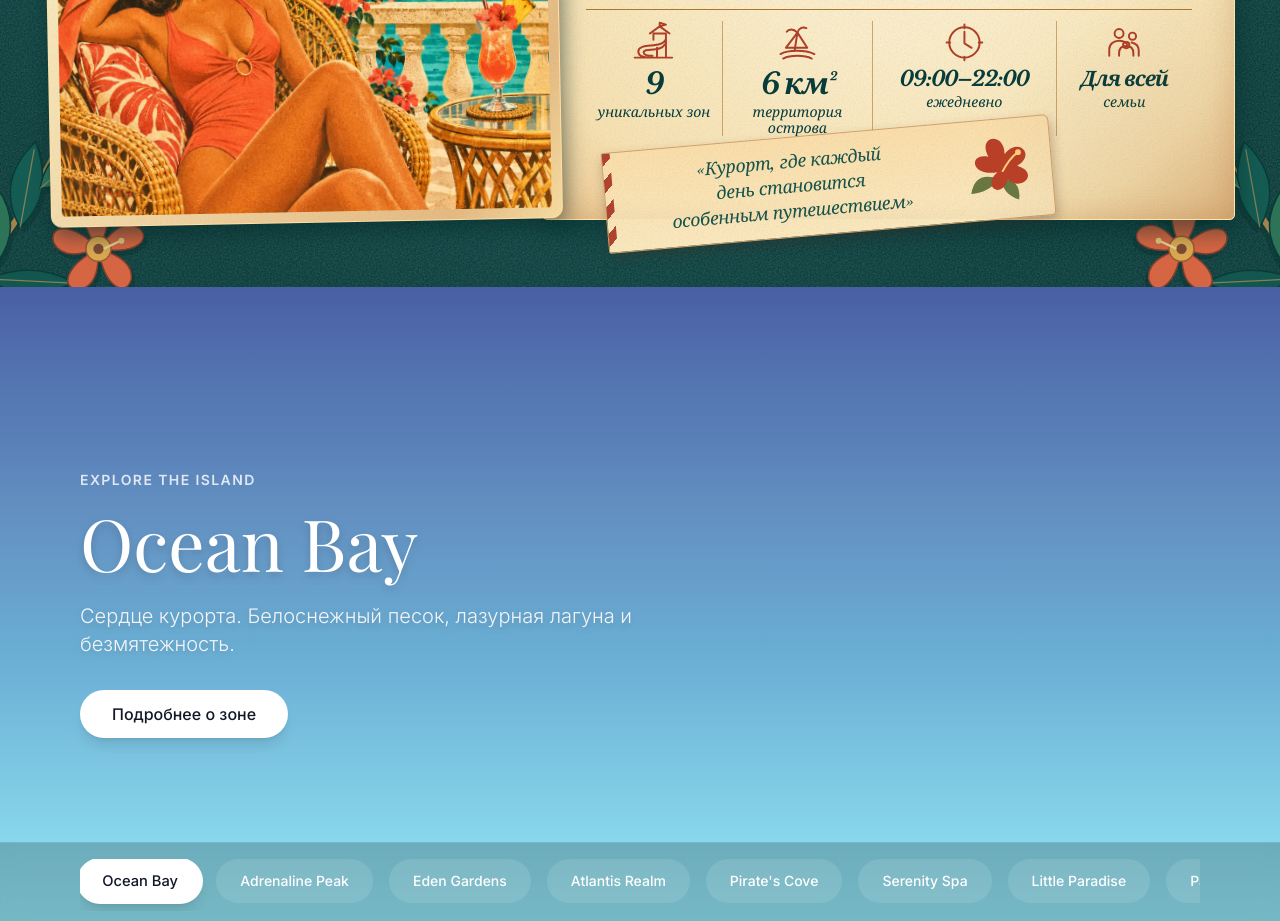
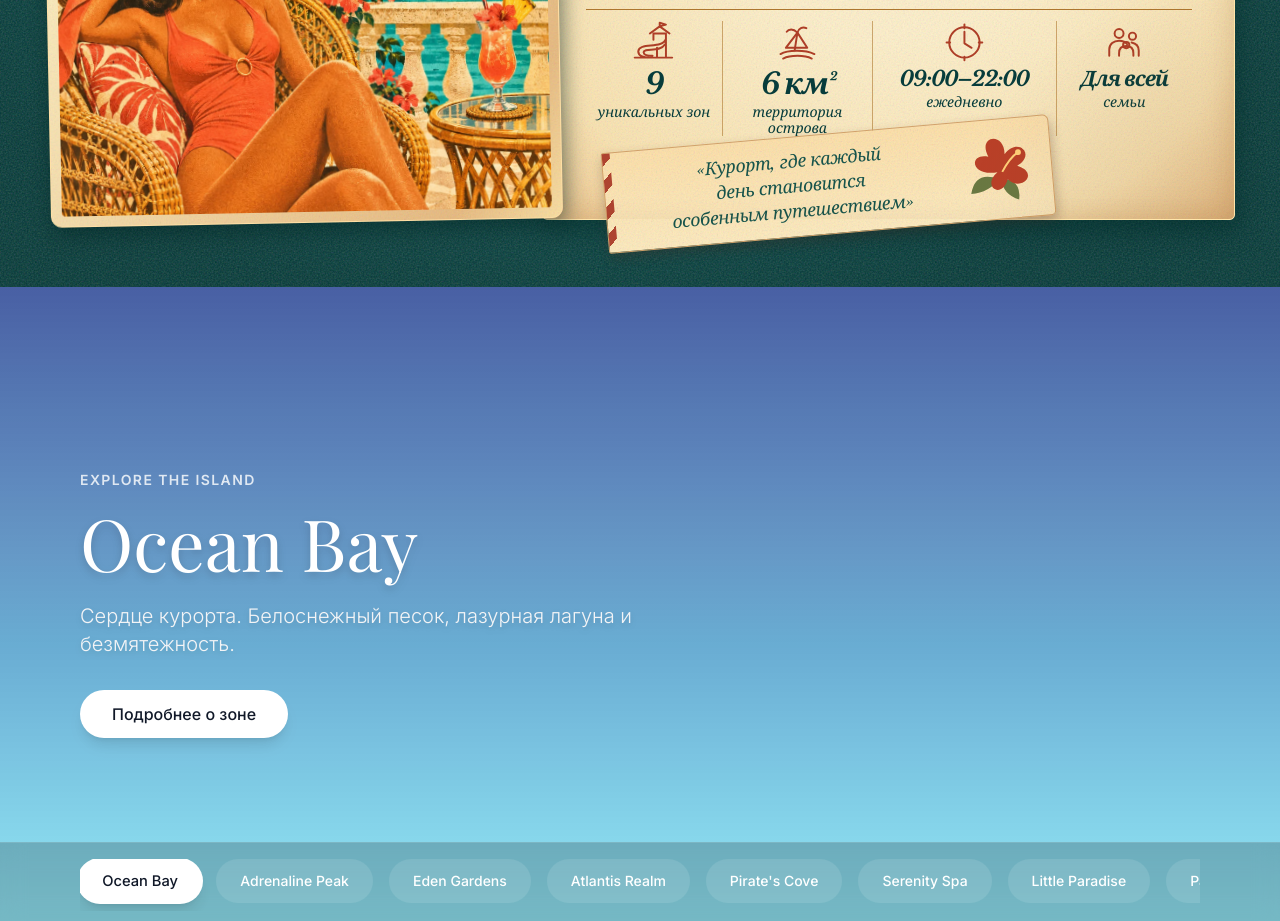
Before and after one commit to raccoonforge/aqua-paradise-resort, a React (Vite) app: page / in a window 1280 px wide. Shown: the part 1300-2221 px from the top of the page. Built offline with nearby package versions, Linux system fonts and the light colour scheme; a web font is replaced by a local one.

Commit message:
fix(about): remove flat botanical ornaments from magazine corners

```diff
--- a/src/components/AboutResort.tsx
+++ b/src/components/AboutResort.tsx
@@ -15,35 +15,6 @@ function HighlightIcon({ name }: { name: typeof highlights[number]['icon'] }) {
   if (name === 'island') return <svg viewBox="0 0 48 48" fill="none" stroke="currentColor" strokeWidth="2.2" aria-hidden="true"><path d="M5 37c8-5 28-5 38 0M8 42c8-4 24-4 32 0M11 30l13-17 11 17H11Z" /><path d="M24 13c1-5 6-7 10-5M24 13c-5-5-10-4-12-1M24 13l-3 19" /></svg>;
   if (name === 'clock') return <svg viewBox="0 0 48 48" fill="none" stroke="currentColor" strokeWidth="2.2" aria-hidden="true"><circle cx="24" cy="24" r="17" /><path d="M24 12v13l8 5M24 4v4M24 40v4M4 24h4M40 24h4" /></svg>;
   return <svg viewBox="0 0 48 48" fill="none" stroke="currentColor" strokeWidth="2.2" aria-hidden="true"><circle cx="18" cy="14" r="5" /><circle cx="33" cy="17" r="4" /><circle cx="26" cy="27" r="3.5" /><path d="M7 39v-7c0-6 5-10 11-10 4 0 7 1 9 4M32 24c5 1 8 4 8 9v6M18 39v-3c0-5 3-8 8-8s8 3 8 8v3" /></svg>;
-}
-
-/* Small screen-printed botanical accent for the outside corners of the spread.
-   All paths are decorative, vector-based and contain no text. */
-function BotanicalCorner({ side }: { side: 'left' | 'right' }) {
-  return (
-    <svg className={`apr-about__botanical apr-about__botanical--${side}`}
-      viewBox="0 0 260 245" fill="none" aria-hidden="true" focusable="false">
-      <g stroke="#073b36" strokeWidth="2" strokeLinejoin="round">
-        <path d="M-15 232C33 176 73 121 114 42" stroke="#b58b50" strokeWidth="8"/>
-        <path d="M37 187C8 147 7 106 25 71C60 111 65 149 37 187Z" fill="#307a5a"/>
-        <path d="M68 140C44 98 53 58 89 24C106 73 101 109 68 140Z" fill="#155f56"/>
-        <path d="M95 87C102 45 132 22 181 16C161 62 134 85 95 87Z" fill="#347d64"/>
-        <path d="M23 210C64 193 103 193 141 215C95 235 58 233 23 210Z" fill="#145951"/>
-        <path d="M125 125C156 84 198 72 242 87C217 127 179 143 125 125Z" fill="#1a6a57"/>
-        <path d="M37 187L24 76M68 140L87 34M95 87L171 25M23 210L132 215M125 125L230 90" stroke="#d3a35a" strokeWidth="1.7" opacity=".65"/>
-      </g>
-      <g transform="translate(174 169)" stroke="#963f2d" strokeWidth="2">
-        {Array.from({length:5},(_,i)=>(
-          <path key={i} d="M0 0C-10-14-30-41-11-60C8-74 25-49 0 0Z"
-            transform={`rotate(${i*72})`} fill="#ed6a43"/>
-        ))}
-        <circle r="17" fill="#f2b653" stroke="#ae5c2e" strokeWidth="2"/>
-        <circle r="7" fill="#8a4c31" stroke="none"/>
-        <path d="M7 0L30-11" stroke="#ffe4a2" strokeWidth="3"/>
-        <circle cx="31" cy="-11" r="4" fill="#f9d87e" stroke="none"/>
-      </g>
-    </svg>
-  );
 }
 
 export default function AboutResort() {
@@ -68,8 +39,6 @@ export default function AboutResort() {
   return (
     <section id="about" ref={sectionRef} aria-labelledby="about-title"
       className={`apr-about ${visible ? 'apr-about--visible' : ''}`}>
-      <BotanicalCorner side="left" />
-      <BotanicalCorner side="right" />
       <div className="apr-about__layout">
         <figure className="apr-about__frame">
           <img src={terrace} width="1122" height="1402" loading="lazy" decoding="async"
```
